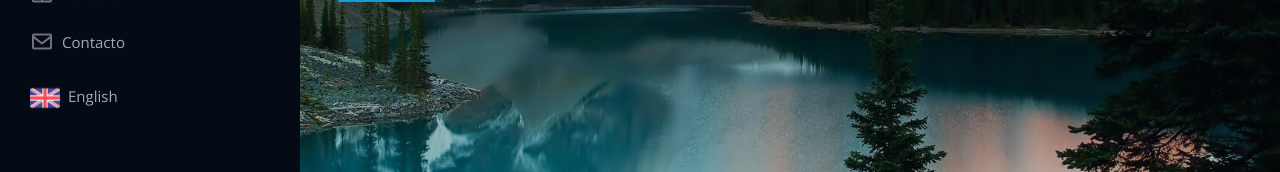
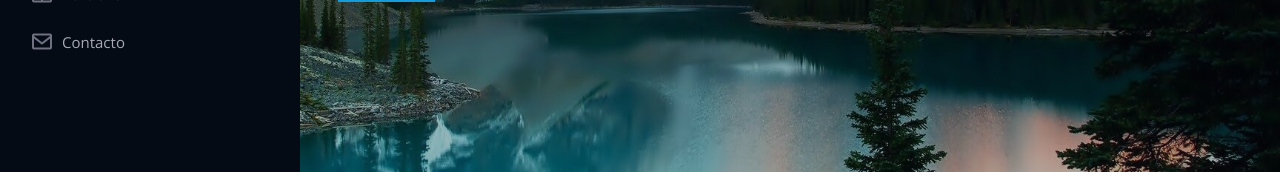
Before and after one commit to rony182/portfolio, a plain HTML site: page index.html in a window 1280 px wide. Shown: the part 431-603 px from the top of the page. Drawn offline with nearby package versions, Linux system fonts and the light colour scheme.

Commit message:
adding files

```diff
--- a/index.html
+++ b/index.html
@@ -86,7 +86,7 @@
           <li><a href="#resume" class="nav-link scrollto"><i class="bx bx-file-blank"></i> <span>Currículum</span></a></li>
           <li><a href="#portfolio" class="nav-link scrollto"><i class="bx bx-book-content"></i> <span>Portfolio</span></a></li>
           <li><a href="#contact" class="nav-link scrollto"><i class="bx bx-envelope"></i> <span>Contacto</span></a></li>
-          <li><a href="en/" class="nav-link"> <i><img src="assets/img/uk.png" class="" style="width: 30px;" title="English"></i> <span>English</span></a></li>
+          <!-- <li><a href="en/" class="nav-link"> <i><img src="assets/img/uk.png" class="" style="width: 30px;" title="English"></i> <span>English</span></a></li> -->
         </ul>
       </nav><!-- .nav-menu -->
     </div>
```
